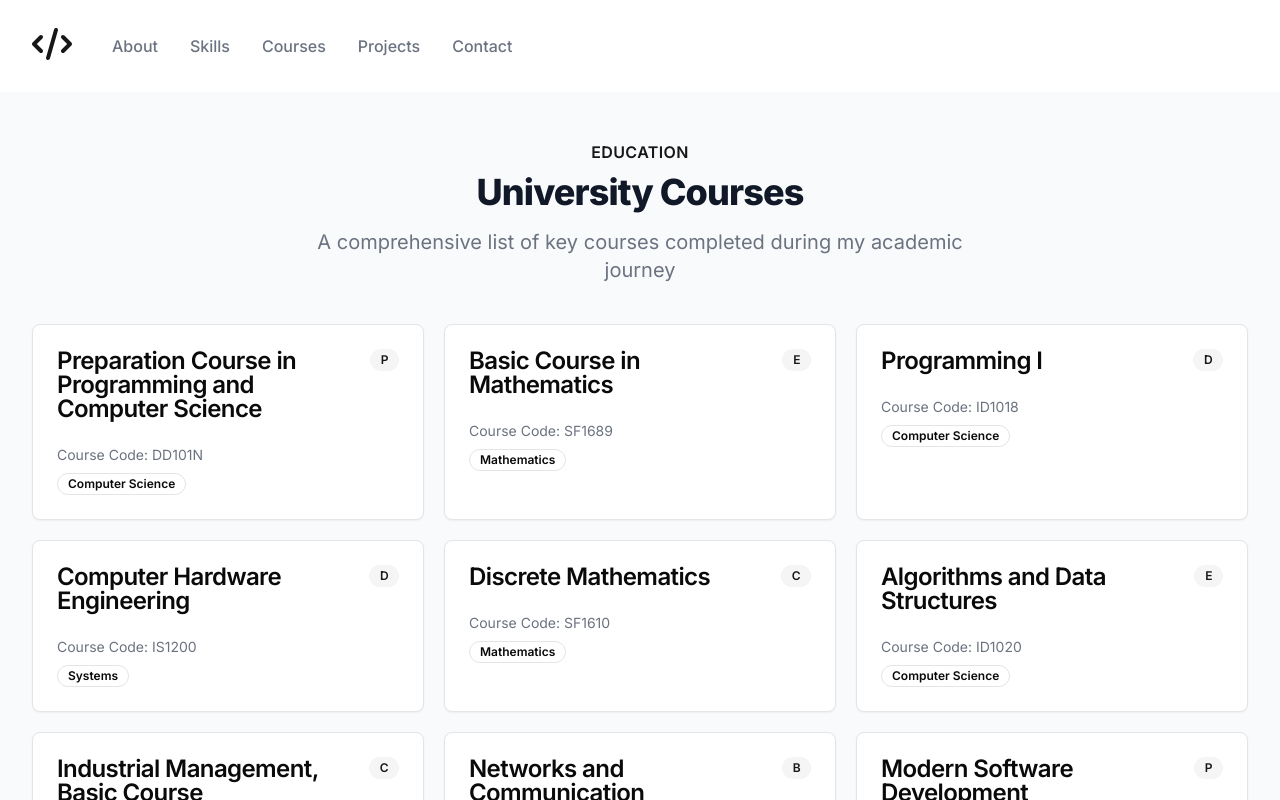
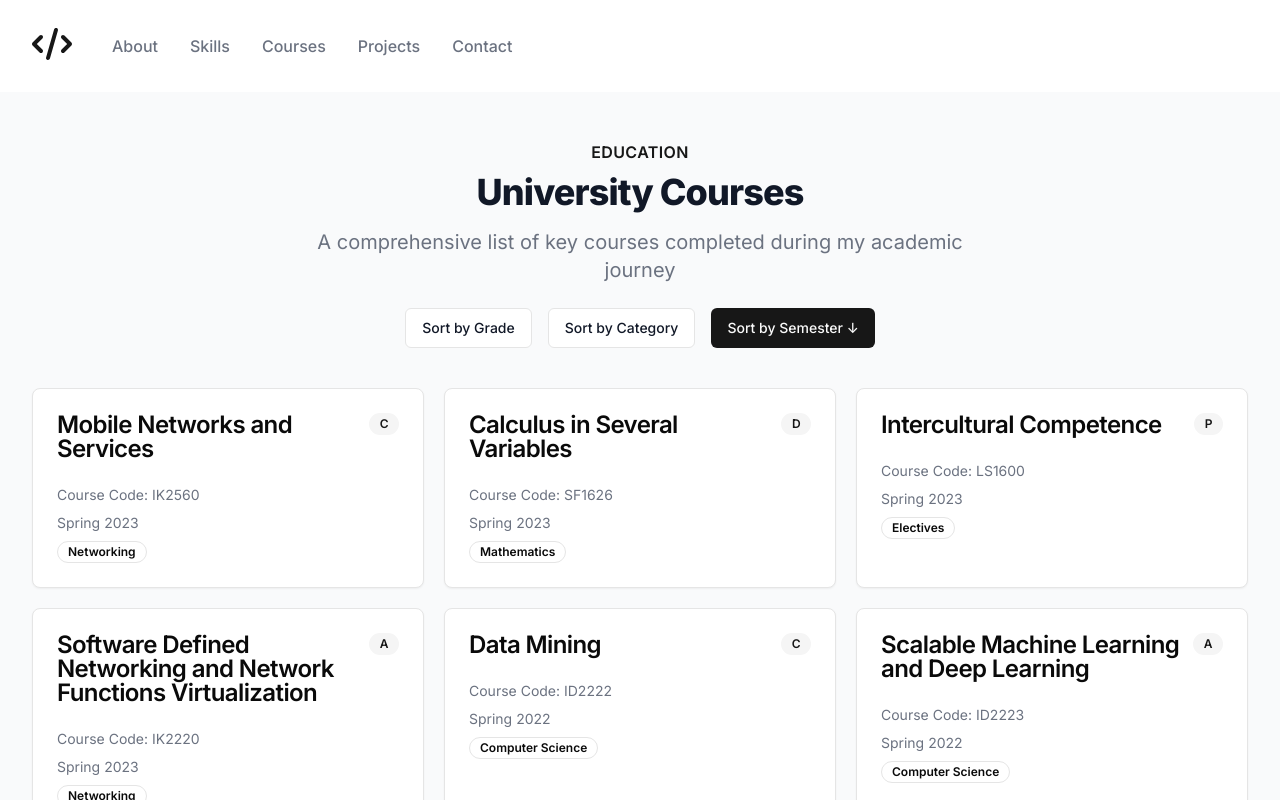
Before and after one commit to emilstahl97/emilstahl97.github.io, a Next.js app: page /courses in a window 1280 px wide. Shown: the top 800 px of the page. Built offline with nearby package versions, Linux system fonts and the light colour scheme.

Commit message:
Update Courses.tsx

```diff
--- a/components/Courses.tsx
+++ b/components/Courses.tsx
@@ -4,13 +4,42 @@ import { motion } from 'framer-motion'
 import { useInView } from 'react-intersection-observer'
 import { Card, CardContent, CardHeader, CardTitle } from "@/components/ui/card"
 import { Badge } from "@/components/ui/badge"
+import { Button } from "@/components/ui/button"
+import { useState } from 'react'
 import { courses } from '@/data/courses'
+
+type SortKey = 'grade' | 'category' | 'semester'
 
 export default function Courses() {
   const [ref, inView] = useInView({
     triggerOnce: true,
     threshold: 0.1,
   })
+
+  const [sortKey, setSortKey] = useState<SortKey>('semester')
+  const [sortOrder, setSortOrder] = useState<'asc' | 'desc'>('desc')
+
+  const gradeOrder = ['A', 'B', 'C', 'D', 'E', 'P']
+
+  const sortedCourses = [...courses].sort((a, b) => {
+    if (sortKey === 'grade') {
+      return (gradeOrder.indexOf(a.grade) - gradeOrder.indexOf(b.grade)) * (sortOrder === 'asc' ? 1 : -1)
+    } else if (sortKey === 'category') {
+      return a.category.localeCompare(b.category) * (sortOrder === 'asc' ? 1 : -1)
+    } else {
+      // Default sort by semester
+      return a.semester.localeCompare(b.semester) * (sortOrder === 'asc' ? 1 : -1)
+    }
+  })
+
+  const handleSort = (key: SortKey) => {
+    if (sortKey === key) {
+      setSortOrder(sortOrder === 'asc' ? 'desc' : 'asc')
+    } else {
+      setSortKey(key)
+      setSortOrder('asc')
+    }
+  }
 
   return (
     <section className="py-12 bg-gray-50" id="courses" ref={ref}>
@@ -25,9 +54,30 @@ export default function Courses() {
           </p>
         </div>
 
+        <div className="mt-6 flex justify-center gap-4">
+          <Button
+            variant={sortKey === 'grade' ? 'default' : 'outline'}
+            onClick={() => handleSort('grade')}
+          >
+            Sort by Grade {sortKey === 'grade' && (sortOrder === 'asc' ? '↑' : '↓')}
+          </Button>
+          <Button
+            variant={sortKey === 'category' ? 'default' : 'outline'}
+            onClick={() => handleSort('category')}
+          >
+            Sort by Category {sortKey === 'category' && (sortOrder === 'asc' ? '↑' : '↓')}
+          </Button>
+          <Button
+            variant={sortKey === 'semester' ? 'default' : 'outline'}
+            onClick={() => handleSort('semester')}
+          >
+            Sort by Semester {sortKey === 'semester' && (sortOrder === 'asc' ? '↑' : '↓')}
+          </Button>
+        </div>
+
         <div className="mt-10">
           <div className="grid grid-cols-1 gap-5 sm:grid-cols-2 lg:grid-cols-3">
-            {courses.map((course, index) => (
+            {sortedCourses.map((course, index) => (
               <motion.div
                 key={course.code}
                 initial={{ opacity: 0, y: 50 }}
@@ -44,6 +94,7 @@ export default function Courses() {
                   <CardContent>
                     <div className="space-y-2">
                       <p className="text-sm text-gray-500">Course Code: {course.code}</p>
+                      <p className="text-sm text-gray-500">{course.semester}</p>
                       <Badge variant="outline">{course.category}</Badge>
                     </div>
                   </CardContent>
```
